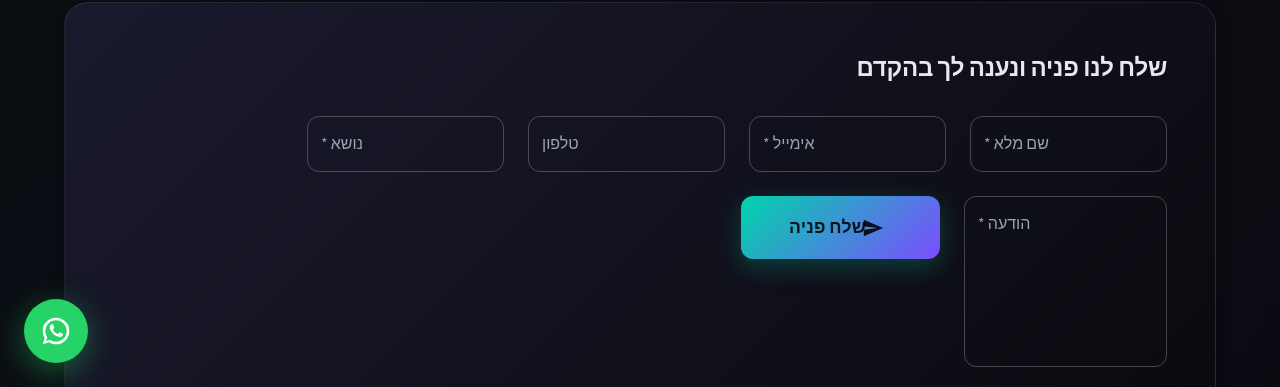
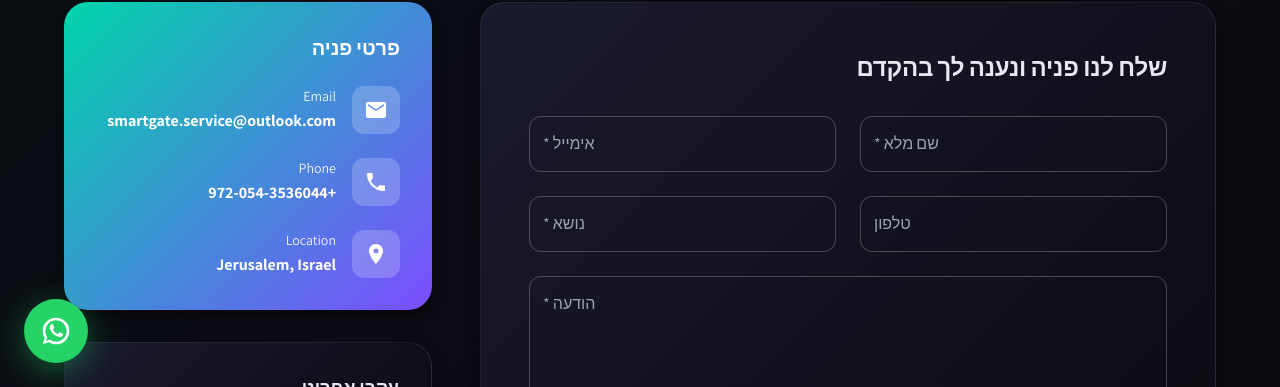
Before and after one commit to FirasQaissi/fs2-FULL1-main, a React (Vite) app in the folder front/: page /contact in a window 1280 px wide. Shown: the part 413-800 px from the top of the page. Built offline with nearby package versions, Linux system fonts and the light colour scheme; no server answers; a web font is replaced by a local one.

Commit message:
Refactor Cart, Contact, and Favorites pages to replace Grid with Box for layout, addressing type/version conflicts. Ensure product IDs are consistently converted to strings for better handling in event handlers.

```diff
--- a/front/src/pages/Cart.tsx
+++ b/front/src/pages/Cart.tsx
@@ -19,7 +19,7 @@ import {
   Snackbar,
   Alert,
 } from '@mui/material';
-import Grid from '@mui/material/Grid';
+// Removed Grid to avoid TS type/version conflicts; using Box-based grid layout
 import {
   Add as AddIcon,
   Remove as RemoveIcon,
@@ -130,10 +130,9 @@ export default function Cart() {
           </Box>
         </Box>
 
-        <Grid container spacing={4}>
+        <Box sx={{ display: 'grid', gridTemplateColumns: { xs: '1fr', md: '2fr 1fr' }, gap: 4 }}>
           {/* Cart Items */}
-              {/* Cart Items */}
-          <Grid item xs={12} md={8}>
+          <Box>
             <Paper elevation={0} sx={{ borderRadius: 3, border: '1px solid', borderColor: 'divider' }}>
               <TableContainer>
                 <Table>
@@ -148,9 +147,9 @@ export default function Cart() {
                   </TableHead>
                   <TableBody>
                     {cartItems.map((item) => {
-                      const productId = item.id || item._id;
+                      const productId = item.id || item._id || '';
                       return (
-                        <TableRow key={productId}>
+                        <TableRow key={String(productId)}>
                           <TableCell>
                             <Box sx={{ display: 'flex', alignItems: 'center', gap: 2 }}>
                               <Box
@@ -180,7 +179,7 @@ export default function Cart() {
                             <Box sx={{ display: 'flex', alignItems: 'center', justifyContent: 'center', gap: 1 }}>
                               <IconButton
                                 size="small"
-                                onClick={() => handleQuantityChange(productId, item.quantity - 1)}
+                                onClick={() => handleQuantityChange(String(productId), item.quantity - 1)}
                                 disabled={item.quantity <= 1}
                               >
                                 <RemoveIcon />
@@ -191,7 +190,7 @@ export default function Cart() {
                                 onChange={(e) => {
                                   const value = parseInt(e.target.value);
                                   if (!isNaN(value) && value > 0) {
-                                    handleQuantityChange(productId, value);
+                                    handleQuantityChange(String(productId), value);
                                   }
                                 }}
                                 sx={{ width: 60 }}
@@ -202,7 +201,7 @@ export default function Cart() {
                               />
                               <IconButton
                                 size="small"
-                                onClick={() => handleQuantityChange(productId, item.quantity + 1)}
+                                onClick={() => handleQuantityChange(String(productId), item.quantity + 1)}
                               >
                                 <AddIcon />
                               </IconButton>
@@ -221,7 +220,7 @@ export default function Cart() {
                           <TableCell align="center">
                             <IconButton
                               color="error"
-                              onClick={() => handleRemoveItem(productId)}
+                              onClick={() => handleRemoveItem(String(productId))}
                             >
                               <DeleteIcon />
                             </IconButton>
@@ -246,10 +245,10 @@ export default function Cart() {
                 </Button>
               </Box>
             </Paper>
-          </Grid>
+          </Box>
 
           {/* Cart Summary */}
-          <Grid item xs={12} md={4}>
+          <Box>
             <Card elevation={0} sx={{ borderRadius: 3, border: '1px solid', borderColor: 'divider', position: 'sticky', top: 20 }}>
               <CardContent sx={{ p: 3 }}>
                 <Typography variant="h6" fontWeight={700} gutterBottom>
@@ -290,8 +289,8 @@ export default function Cart() {
                 </Typography>
               </CardContent>
             </Card>
-          </Grid>
-        </Grid>
+          </Box>
+        </Box>
       </Container>
 
       {/* Snackbar */}
--- a/front/src/pages/Contact.tsx
+++ b/front/src/pages/Contact.tsx
@@ -12,7 +12,7 @@ import {
   useTheme,
   IconButton,
 } from '@mui/material';
-import Grid from '@mui/material/Grid';
+// Avoid Grid type issues on Vercel; use Box with CSS grid
 import {
   Email as EmailIcon,
   Phone as PhoneIcon,
@@ -171,9 +171,9 @@ export default function Contact() {
             </Box>
           </Fade>
 
-          <Grid container spacing={6}>
+          <Box sx={{ display: 'grid', gridTemplateColumns: { xs: '1fr', lg: '2fr 1fr' }, gap: 6 }}>
             {/* Contact Form */}
-            <Grid item xs={12} md={8}>
+            <Box>
               <Fade in timeout={800}>
                 <Paper
                   elevation={8}
@@ -218,8 +218,8 @@ export default function Contact() {
                   )}
 
                    <Box component="form" onSubmit={handleSubmit} dir="rtl">
-                     <Grid container spacing={3}>
-                       <Grid item xs={12} sm={6} component="div">
+                     <Box sx={{ display: 'grid', gridTemplateColumns: { xs: '1fr', sm: '1fr 1fr' }, gap: 3 }}>
+                       <Box>
                          <TextField
                            fullWidth
                            label="שם מלא"
@@ -234,8 +234,8 @@ export default function Contact() {
                              },
                            }}
                          />
-                       </Grid>
-                      <Grid item xs={12} sm={6} component="div">
+                       </Box>
+                      <Box>
                         <TextField
                           fullWidth
                           label="אימייל"
@@ -251,8 +251,8 @@ export default function Contact() {
                             },
                           }}
                         />
-                      </Grid>
-                      <Grid item xs={12} sm={6} component="div">
+                      </Box>
+                      <Box>
                         <TextField
                           fullWidth
                           label="טלפון"
@@ -266,8 +266,8 @@ export default function Contact() {
                             },
                           }}
                         />
-                      </Grid>
-                      <Grid item xs={12} sm={6} component="div">
+                      </Box>
+                      <Box>
                         <TextField
                           fullWidth
                           label="נושא"
@@ -282,8 +282,8 @@ export default function Contact() {
                             },
                           }}
                         />
-                      </Grid>
-                      <Grid item xs={12} component="div">
+                      </Box>
+                      <Box sx={{ gridColumn: '1 / -1' }}>
                         <TextField
                           fullWidth
                           label="הודעה"
@@ -300,8 +300,8 @@ export default function Contact() {
                             },
                           }}
                         />
-                      </Grid>
-                      <Grid item xs={12} component="div">
+                      </Box>
+                      <Box sx={{ gridColumn: '1 / -1' }}>
                         <Button
                           type="submit"
                           variant="contained"
@@ -326,15 +326,15 @@ export default function Contact() {
                         >
                           {loading ? 'שולח...' : 'שלח פניה'}
                         </Button>
-                      </Grid>
-                    </Grid>
+                      </Box>
+                    </Box>
                   </Box>
                 </Paper>
               </Fade>
-            </Grid>
+            </Box>
 
             {/* Contact Info */}
-            <Grid item xs={12} lg={4} component="div"     >
+            <Box>
               <Stack spacing={4}>
                 {/* Contact Information */}
                 <Fade in timeout={1000}>
@@ -456,8 +456,8 @@ export default function Contact() {
                   </Paper>
                 </Fade>
               </Stack>
-            </Grid>
-          </Grid>
+            </Box>
+          </Box>
         </Container>
       </Box>
       <Footer />
--- a/front/src/pages/Favorites.tsx
+++ b/front/src/pages/Favorites.tsx
@@ -8,7 +8,7 @@ import {
   IconButton,
   Snackbar
 } from '@mui/material';
-import Grid from '@mui/material/Grid';
+// Avoid Grid type/version conflicts on Vercel; use Box grid
 import {
   FavoriteOutlined as FavoriteIcon,
   Delete as DeleteIcon
@@ -164,15 +164,15 @@ export default function Favorites() {
                   </Typography>
                 </Box>
               ) : (
-                <Grid container spacing={3}>
+                <Box sx={{ display: 'grid', gridTemplateColumns: { xs: '1fr', sm: '1fr 1fr', md: 'repeat(3, 1fr)', lg: 'repeat(4, 1fr)' }, gap: 3 }}>
                   {favorites.map((product) => {
                     const productId = product.id || (product as Product & { _id?: string })._id;
                     return (
-                      <Grid item xs={12} sm={6} md={4} lg={3} key={productId}>
+                      <Box key={productId}>
                         <Box sx={{ position: 'relative' }}>
                           <ProductCard product={product} />
                           <IconButton
-                            onClick={() => handleRemoveFromFavorites(productId!)}
+                            onClick={() => handleRemoveFromFavorites(String(productId))}
                             sx={{
                               position: 'absolute',
                               top: 8,
@@ -189,10 +189,10 @@ export default function Favorites() {
                             <DeleteIcon />
                           </IconButton>
                         </Box>
-                      </Grid>
+                      </Box>
                     );
                   })}
-                </Grid>
+                </Box>
               )}
             </Box>
           )}
--- a/front/src/pages/ResetPassword.tsx
+++ b/front/src/pages/ResetPassword.tsx
@@ -12,8 +12,7 @@ import {
 } from '@mui/material';
 import {
   Lock as LockIcon,
-  CheckCircle as CheckCircleIcon,
-  Error as ErrorIcon,
+  CheckCircle as CheckCircleIcon
 } from '@mui/icons-material';
 import { useSearchParams, useNavigate } from 'react-router-dom';
 import { authService } from '../services/authService';
```
Also changed, not shown: 1 other file (tests, documents, lock files or other folders).
